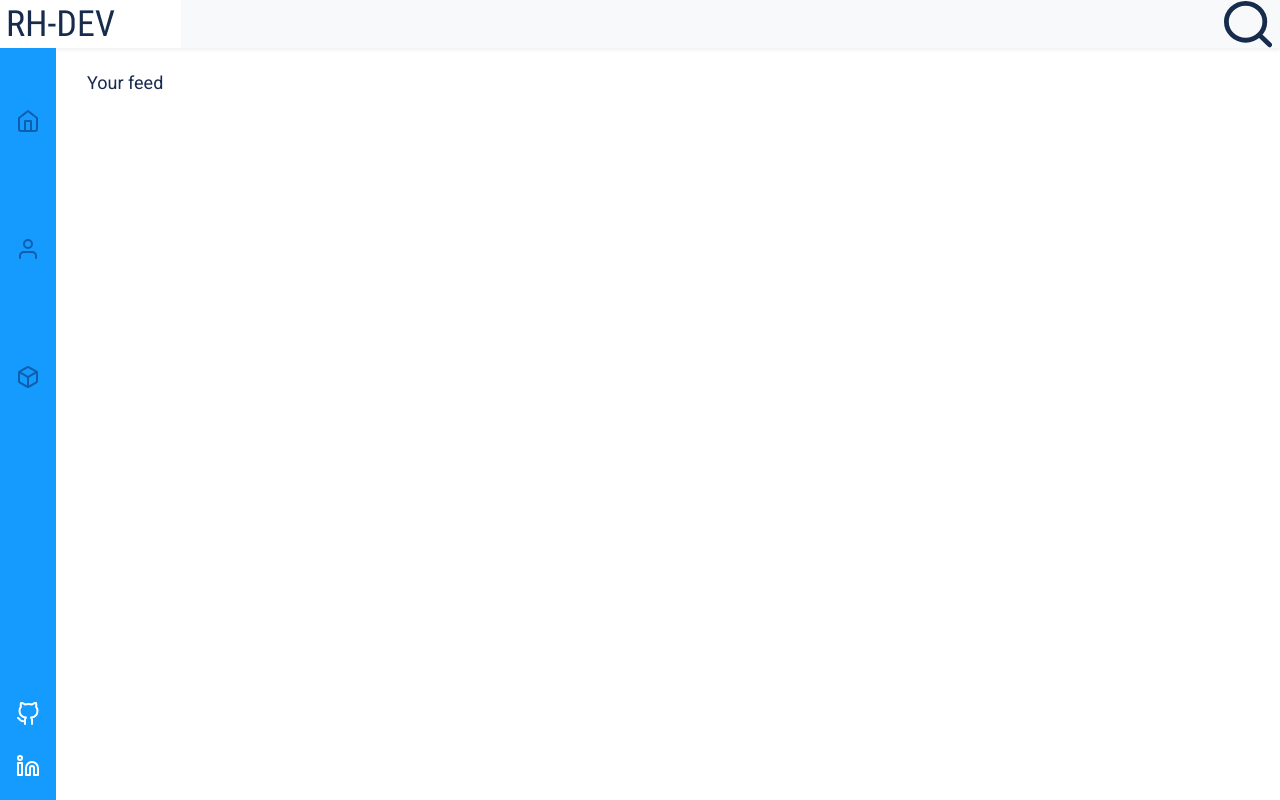
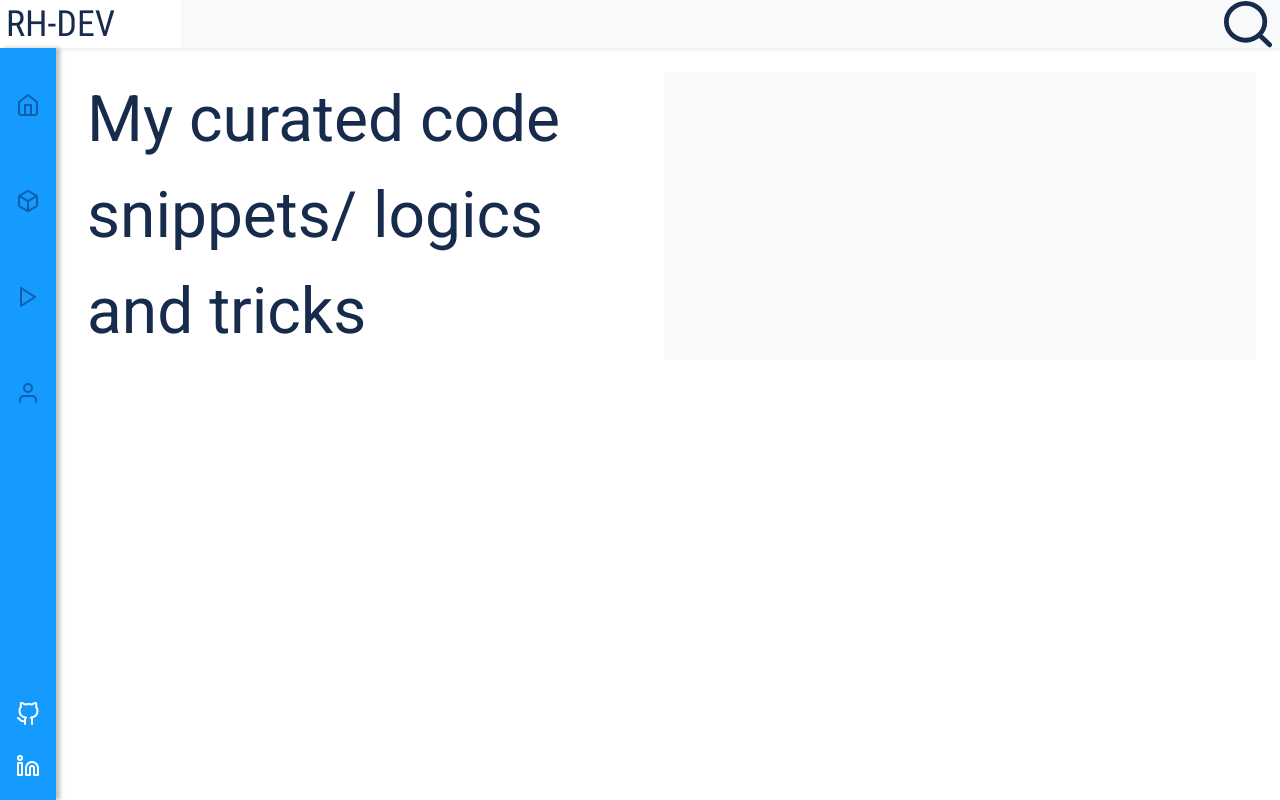
Before and after one commit to ramHruday/rh-dev, a React (Create React App) app: page / in a window 1280 px wide. Built offline with nearby package versions, Linux system fonts and the light colour scheme.

Commit message:
more customization

```diff
--- a/src/App.tsx
+++ b/src/App.tsx
@@ -16,7 +16,7 @@ const App: React.FC = () => {
         <HeaderBar brandName="RH-DEV" />
         <div className="d-flex h-100">
           <SideNavBar />
-          <div className="p-4 ml-md-5 mt-5">
+          <div className="p-4 ml-md-5 mt-5 w-100">
             <Switch>
               <Route path="/play/:componentId">
                 <PlayGround />
--- a/src/components/header-bar/header-bar.scss
+++ b/src/components/header-bar/header-bar.scss
@@ -10,4 +10,5 @@
 .app-header {
   position: fixed;
   z-index: 9999;
+  box-shadow: 0px 4px 4px rgba(0, 0, 0, 0.25);
 }
--- a/src/containers/side-nav/side-nav.scss
+++ b/src/containers/side-nav/side-nav.scss
@@ -10,6 +10,7 @@
   align-items: center;
   background-color: #159bfd;
   z-index: 9999;
+  box-shadow: 4px 0px 4px rgba(0, 0, 0, 0.25);
   .nav-list {
     -webkit-box-align: center;
     align-items: center;
--- a/src/containers/side-nav/side-nav.tsx
+++ b/src/containers/side-nav/side-nav.tsx
@@ -1,5 +1,5 @@
 import React from 'react';
-import { Box, GitHub, Home, Linkedin, User } from 'react-feather';
+import { Box, GitHub, Home, Linkedin, Play, User } from 'react-feather';
 import { Link } from 'react-router-dom';
 
 import './side-nav.scss';
@@ -7,11 +7,11 @@ import './side-nav.scss';
 const SideNavBar: React.FC = () => {
   return (
     <>
-      <nav className="app-nav d-none d-md-flex flex-column justify-content-between">
+      <nav className="app-nav d-none d-md-flex flex-column justify-content-between ">
         <NavItemList />
         <SocialWebBox />
       </nav>
-      <nav className="app-pill-nav d-md-none">
+      <nav className="app-pill-nav d-md-none ">
         <NavItemList />
       </nav>
     </>
@@ -24,11 +24,14 @@ const NavItemList: React.FC = () => {
       <Link to="/">
         <Home key="home" className="cursor-pointer" />
       </Link>
+      <Link to="/library">
+        <Box key="library" className="cursor-pointer" />
+      </Link>
+      <Link to="/play">
+        <Play key="play" className="cursor-pointer" />
+      </Link>
       <Link to="/">
         <User key="user" className="cursor-pointer" />
-      </Link>
-      <Link to="/library">
-        <Box key="library" className="cursor-pointer" />
       </Link>
     </div>
   );
--- /dev/null
+++ b/src/module/home/home.scss
@@ -0,0 +1,3 @@
+.section {
+  font-size: 4rem;
+}
--- a/src/module/home/home.tsx
+++ b/src/module/home/home.tsx
@@ -1,11 +1,17 @@
 import React from 'react';
-import { Container, Row } from 'react-bootstrap';
+import { Col, Container, Row } from 'react-bootstrap';
+
+import './home.scss';
 
 const Home: React.FC = () => {
   return (
     <Container fluid>
-      <h2>Your feed</h2>
-      <Row></Row>
+      <Row>
+        <Col sm="12" md="6" className="section">
+          My curated code snippets/ logics and tricks
+        </Col>
+        <Col sm="12" md="6" className="bg-light"></Col>
+      </Row>
     </Container>
   );
 };
```
